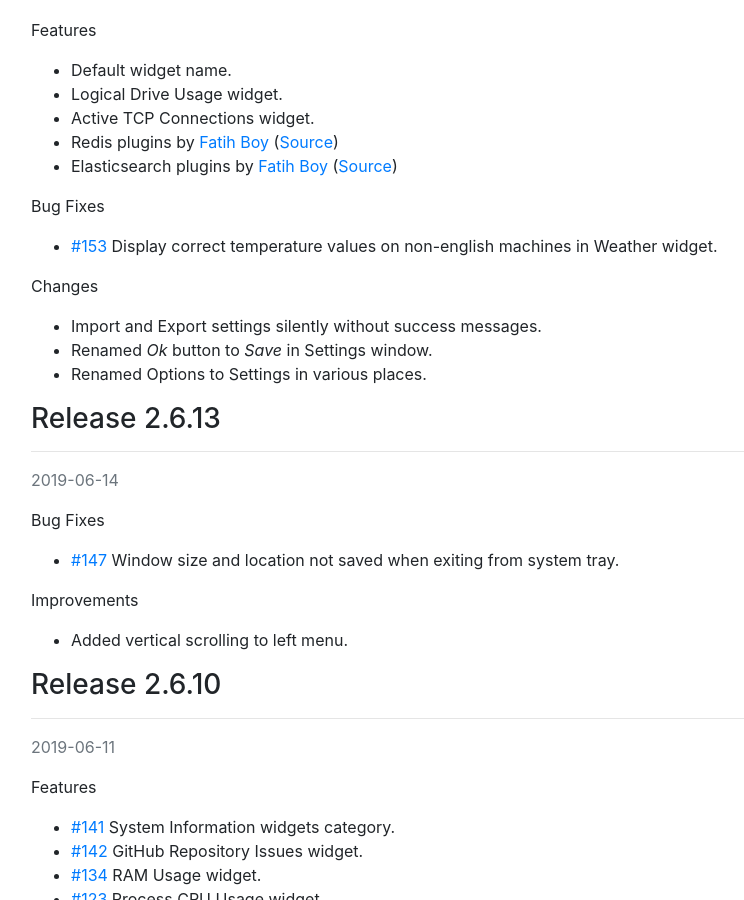
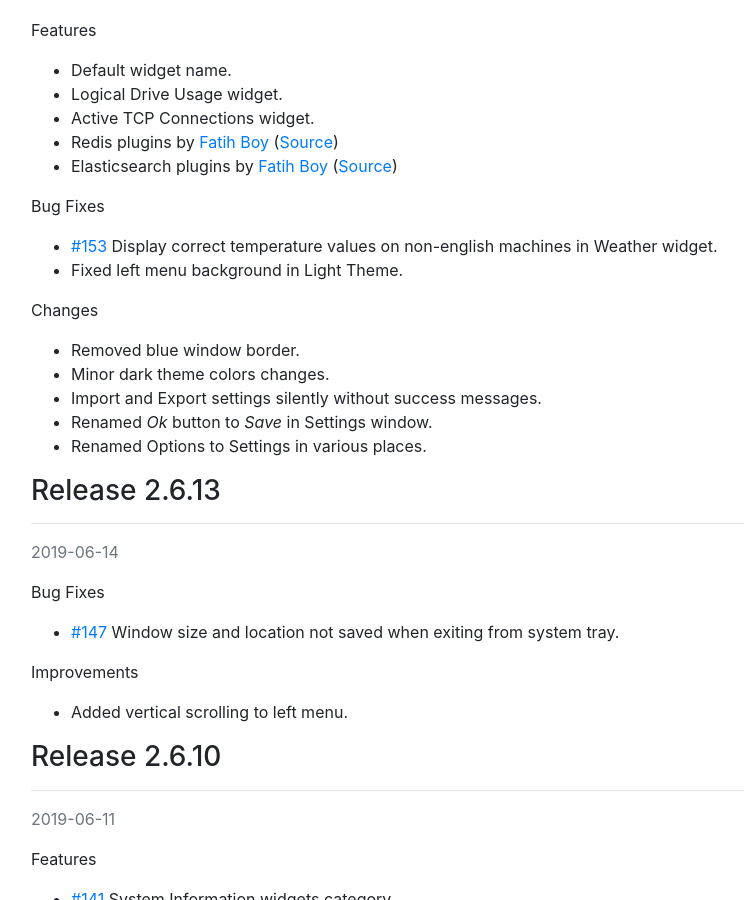
Before and after one commit to AnyStatus/anystatus.github.io, a Jekyll site: the page built from docs/releases.md, in a window 1280 px wide and 900 px high, scrolled down 476 px. Shown: the whole window, without its empty margins (54-798 px from the left). Built offline with Jekyll 4.4.1, drawn with Linux system fonts in a browser that asks for light colours; comment, search, counter and statistics services are not loaded.

Commit message:
Update releases.md

```diff
--- a/docs/releases.md
+++ b/docs/releases.md
@@ -22,9 +22,12 @@ Features
 Bug Fixes
 
 - [#153](https://github.com/AnyStatus/Support/issues/153) Display correct temperature values on non-english machines in Weather widget.
+- Fixed left menu background in Light Theme.
 
 Changes
 
+- Removed blue window border.
+- Minor dark theme colors changes.
 - Import and Export settings silently without success messages.
 - Renamed _Ok_ button to _Save_ in Settings window.
 - Renamed Options to Settings in various places.
```
